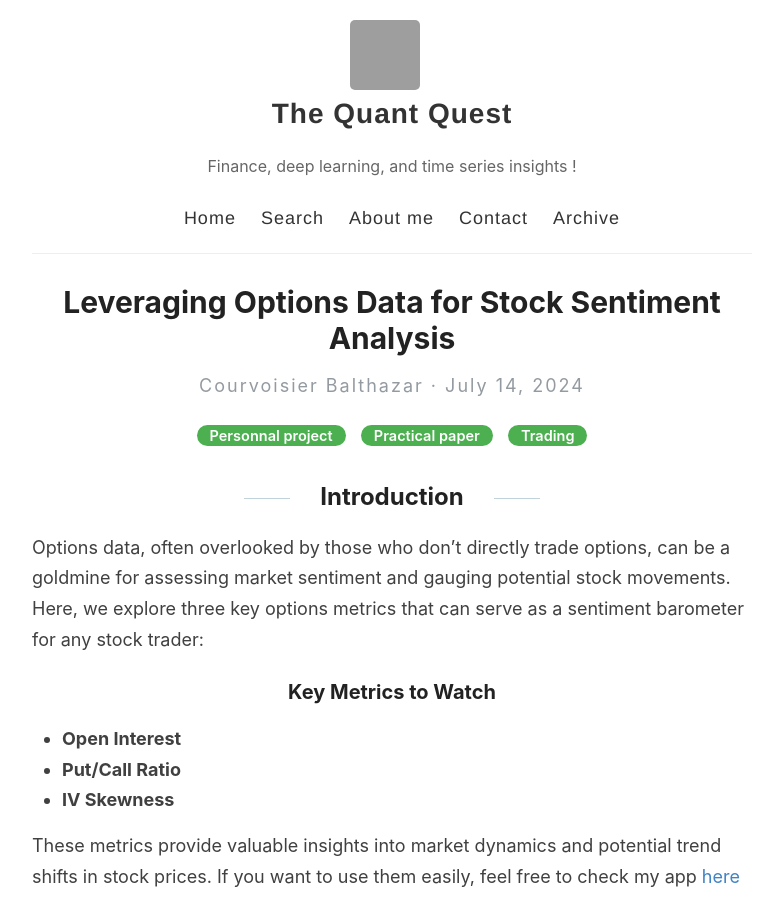
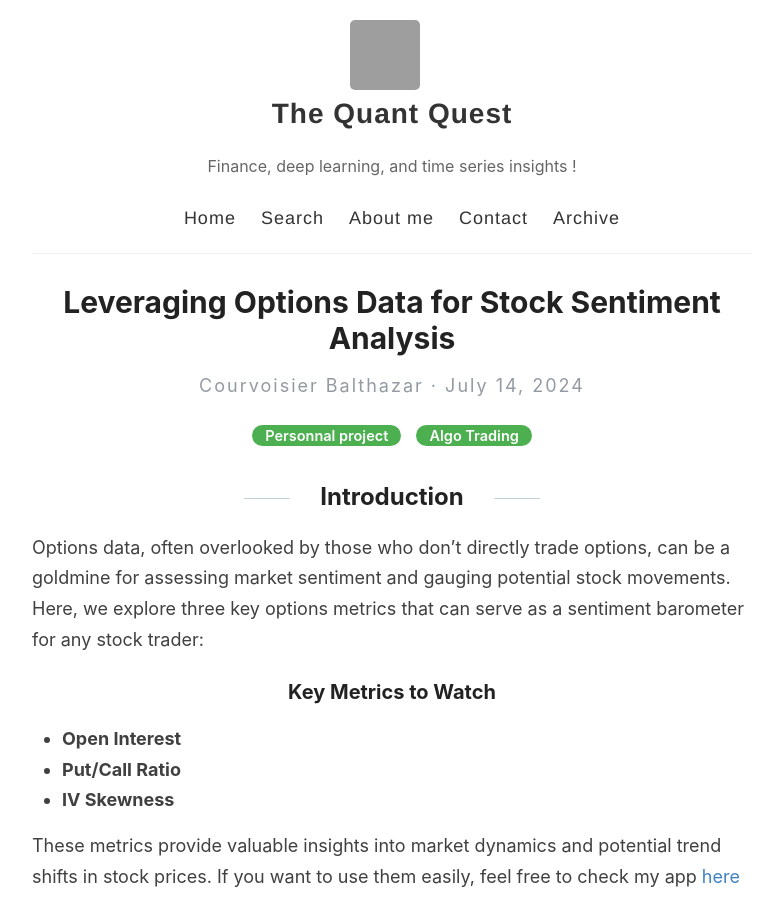
Before and after one commit to Zaltarba/blog, a Jekyll site: the page built from _posts/2024-07-14-AboutMarketSentiment.md, in a window 1280 px wide and 900 px high. Shown: the whole window, without its empty margins (248-1023 px from the left). Built offline with Jekyll 4.4.1, drawn with Linux system fonts in a browser that asks for light colours; formulas are drawn with MathJax 3; comment, search, counter and statistics services are not loaded.

Commit message:
Update 2024-07-14-AboutMarketSentiment.md

```diff
--- a/_posts/2024-07-14-AboutMarketSentiment.md
+++ b/_posts/2024-07-14-AboutMarketSentiment.md
@@ -1,7 +1,7 @@
 ---
 layout: post
 title: Leveraging Options Data for Stock Sentiment Analysis
-categories: [Personnal&nbsp;project, Practical&nbsp;paper, Trading]
+categories: [Personnal project, Algo Trading]
 excerpt: Learn how Open Interest, Put/Call Ratio, and the Sizzle Index can enhance your understanding of market sentiment and stock trends
 hidden: False
 image: /images/AboutMarketSentiment.png
```
